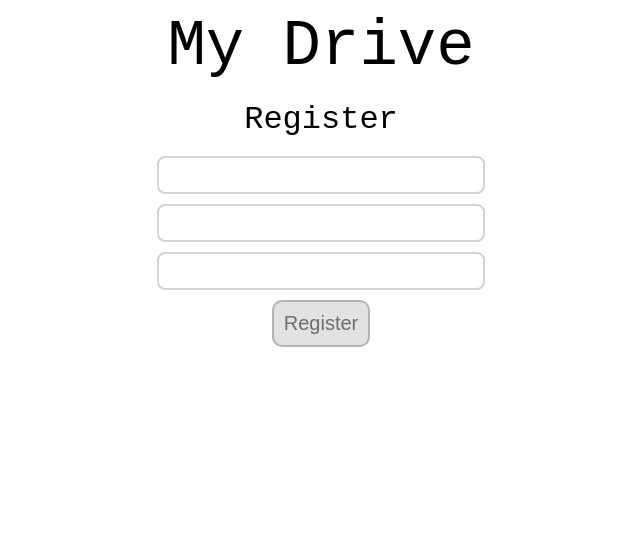
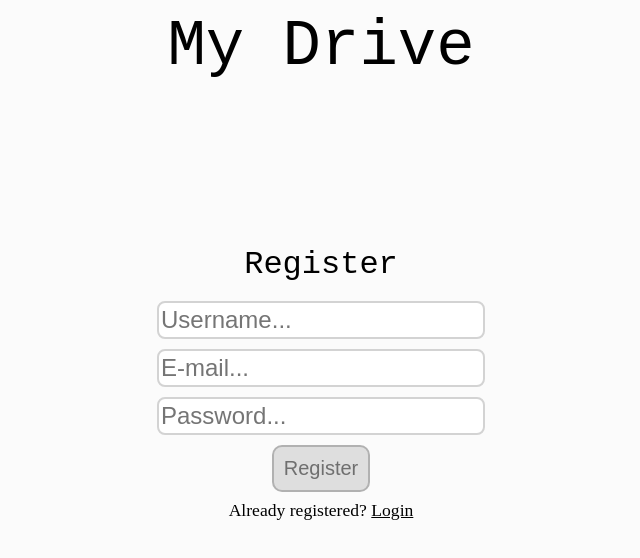
Before and after one commit to shrimp16/Drive, a React (Create React App) app in the folder MyDrive/WEB-PAGE (React)/my-drive-client/: page /register in a window 1280 px wide. Shown: the top 558 px of the page, without its empty margins (319-959 px from the left). Built offline with nearby package versions, Linux system fonts and the light colour scheme.

Commit message:
Register UI finished

```diff
--- a/MyDrive/WEB-PAGE (React)/my-drive-client/src/App.js
+++ b/MyDrive/WEB-PAGE (React)/my-drive-client/src/App.js
@@ -1,25 +1,14 @@
 import { BrowserRouter as Router, Routes, Route } from 'react-router-dom';
 
-import { StyledMainHeader, StyledSecondaryHeader } from './Styles/Titles.styled';
-import { StyledAuthContainer } from './Styles/AuthContainer.styled';
-import { StyledAuthButton } from './Styles/Buttons.styled';
-import { StyledInput } from './Styles/Inputs.styled';
+import Register from './Components/Register';
 
 function App() {
   return (
     <>
       <Router>
-        <StyledMainHeader>My Drive</StyledMainHeader>
-        <StyledAuthContainer>
-          <StyledSecondaryHeader>Register</StyledSecondaryHeader>
-          <StyledInput type="text"></StyledInput>
-          <StyledInput type="email"></StyledInput>
-          <StyledInput type="password"></StyledInput>
-          <StyledAuthButton>Register</StyledAuthButton>
-        </StyledAuthContainer>
         <Routes>
           <Route path='/'></Route>
-          <Route path='/register'></Route>
+          <Route path='/register' element={<Register />}></Route>
           <Route path='/login'></Route>
         </Routes>
       </Router>
--- /dev/null
+++ b/MyDrive/WEB-PAGE (React)/my-drive-client/src/Components/Register.js
@@ -0,0 +1,23 @@
+import { StyledMainHeader, StyledSecondaryHeader } from '../Styles/Titles.styled';
+import { StyledAuthContainer } from '../Styles/AuthContainer.styled';
+import { StyledAuthButton } from '../Styles/Buttons.styled';
+import { StyledInput } from '../Styles/Inputs.styled';
+
+function Register() {
+
+    return (
+        <>
+            <StyledMainHeader>My Drive</StyledMainHeader>
+            <StyledAuthContainer>
+                <StyledSecondaryHeader>Register</StyledSecondaryHeader>
+                <StyledInput type="text" placeholder='Username...'></StyledInput>
+                <StyledInput type="email" placeholder='E-mail...'></StyledInput>
+                <StyledInput type="password" placeholder='Password...'></StyledInput>
+                <StyledAuthButton>Register</StyledAuthButton>
+                <p>Already registered? <a href='/login'>Login</a></p>
+            </StyledAuthContainer>
+        </>
+    )
+}
+
+export default Register;
--- a/MyDrive/WEB-PAGE (React)/my-drive-client/src/Styles/AuthContainer.styled.js
+++ b/MyDrive/WEB-PAGE (React)/my-drive-client/src/Styles/AuthContainer.styled.js
@@ -3,4 +3,15 @@ import styled from 'styled-components';
 export const StyledAuthContainer = styled.div`
     display: flex;
     flex-direction: column;
+    margin-top: 20vh;
+
+    p {
+        margin: auto;
+        margin-top: 10px;
+        font-size: 1.1rem;
+
+        a {
+            color: black;
+        }
+    }
 `
--- a/MyDrive/WEB-PAGE (React)/my-drive-client/src/index.css
+++ b/MyDrive/WEB-PAGE (React)/my-drive-client/src/index.css
@@ -42,4 +42,8 @@ table {
 	border-spacing: 0;
 }
 
+body {
+  background-color: rgba(245, 245, 245, 0.4);
+}
+
 @import url('https://fonts.googleapis.com/css2?family=Roboto+Mono&display=swap');
```
